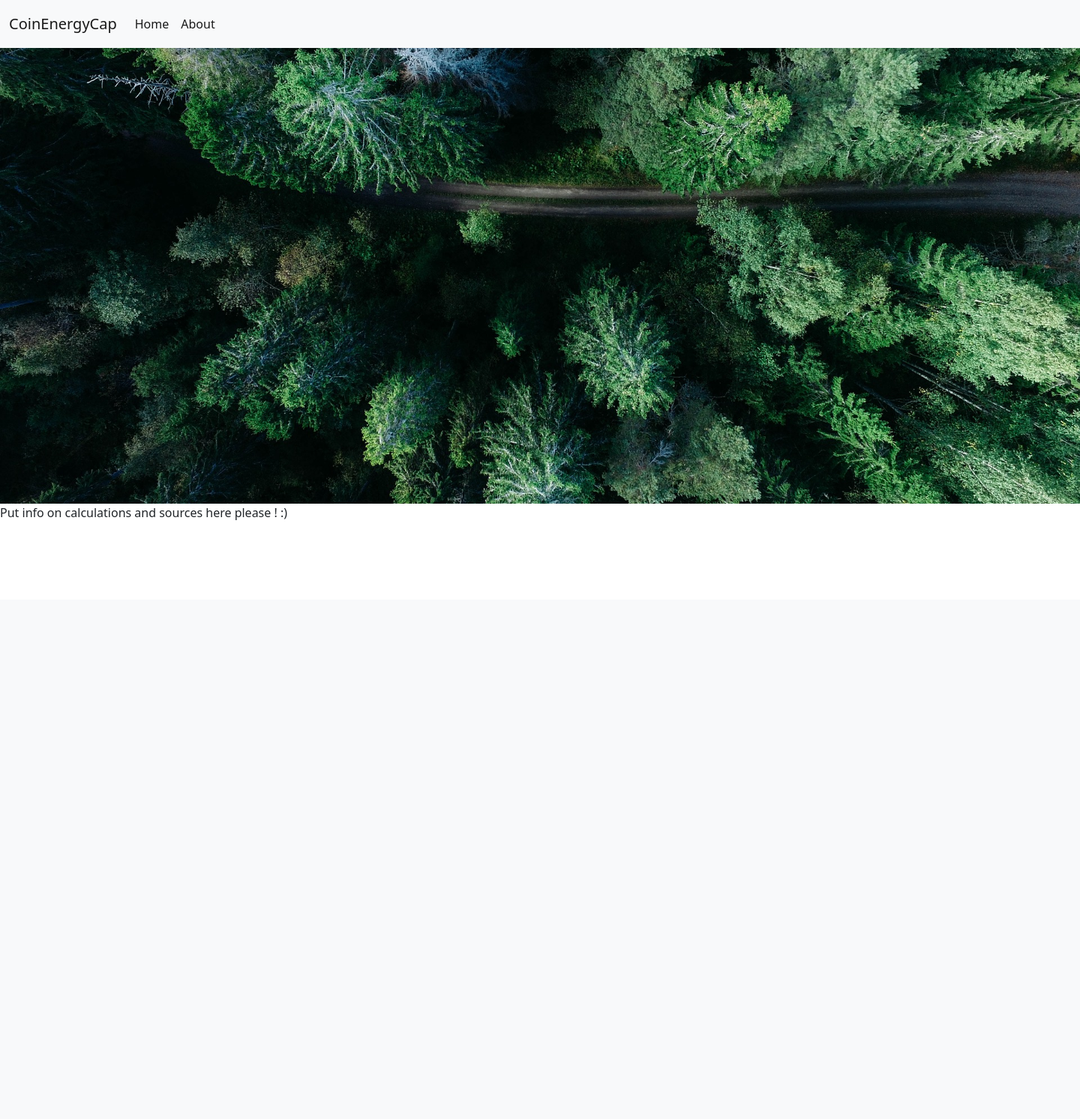
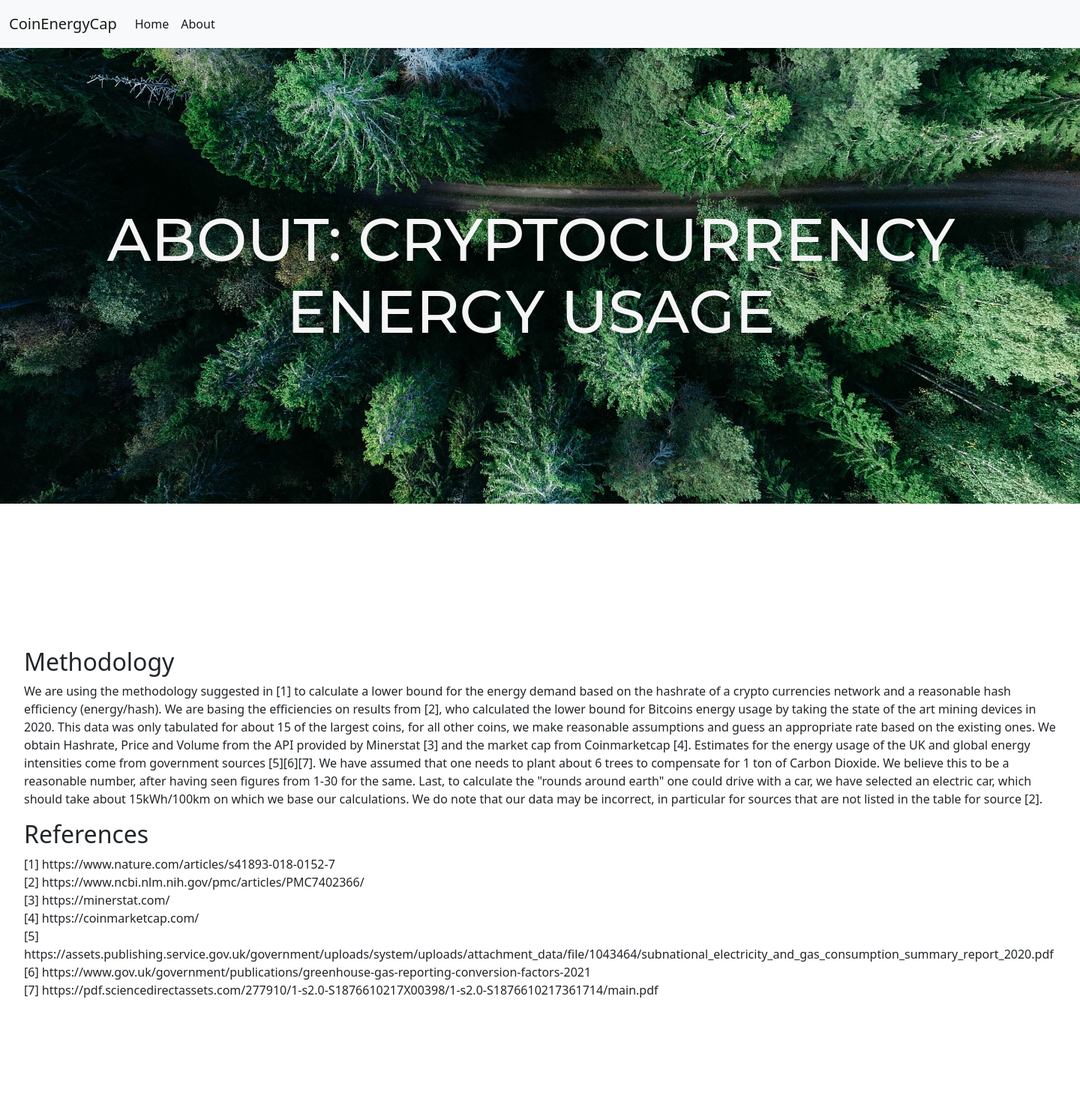
Before and after one commit to HackCambridgeD1/CoinEnergyCap, a Flask app: page /about in a window 1440 px wide. Shown: the whole page at 75% size. Before the commit the page ends 694 px from the top, so only its background shows below. Run offline with Flask 2, Linux system fonts and the light colour scheme; some libraries are stand-ins or nearby versions.

Commit message:
Added About Page to Website

```diff
--- a/app/templates/about.html
+++ b/app/templates/about.html
@@ -1,5 +1,32 @@
 {% extends "base.html" %}
 {% block title %}About Page{% endblock %}
 {% block content %}
-Put info on calculations and sources here please ! :)
+
+    <div class="row" , style="width:100%;">
+        <h1 class="text-uppercase text-center headerstyle">About: Cryptocurrency Energy Usage</h1>
+    </div>
+
+    <div style="margin-bottom: 10em; padding-left: 2em; padding-right: 2em">
+        <h2> Methodology </h2>
+        <p>
+            We are using the methodology suggested in [1] to calculate a lower bound for the energy demand based on the hashrate of a crypto currencies network and a reasonable hash efficiency (energy/hash).
+            We are basing the efficiencies on results from [2], who calculated the lower bound for Bitcoins energy usage by taking the state of the art mining devices in 2020.
+            This data was only tabulated for about 15 of the largest coins, for all other coins, we make reasonable assumptions and guess an appropriate rate based on the existing ones.
+
+            We obtain Hashrate, Price and Volume from the API provided by Minerstat [3] and the market cap from Coinmarketcap [4].
+
+            Estimates for the energy usage of the UK and global energy intensities come from government sources [5][6][7]. We have assumed that one needs to plant about 6 trees to compensate for 1 ton of Carbon Dioxide. We believe this to be a reasonable number, after having seen figures from 1-30 for the same. Last, to calculate the "rounds around earth" one could drive with a car, we have selected an electric car, which should take about 15kWh/100km on which we base our calculations.
+
+            We do note that our data may be incorrect, in particular for sources that are not listed in the table for source [2].
+        </p>
+
+        <h2> References </h2>
+        [1] https://www.nature.com/articles/s41893-018-0152-7 <br>
+        [2] https://www.ncbi.nlm.nih.gov/pmc/articles/PMC7402366/ <br>
+        [3] https://minerstat.com/ <br>
+        [4] https://coinmarketcap.com/ <br>
+        [5] https://assets.publishing.service.gov.uk/government/uploads/system/uploads/attachment_data/file/1043464/subnational_electricity_and_gas_consumption_summary_report_2020.pdf <br>
+        [6] https://www.gov.uk/government/publications/greenhouse-gas-reporting-conversion-factors-2021 <br>
+        [7] https://pdf.sciencedirectassets.com/277910/1-s2.0-S1876610217X00398/1-s2.0-S1876610217361714/main.pdf <br>
+    </div>
 {% endblock %}
```
Also changed, not shown: app/sources/cryptocurrency_api_connections/market_cap_api.py (+21 -7 lines).
